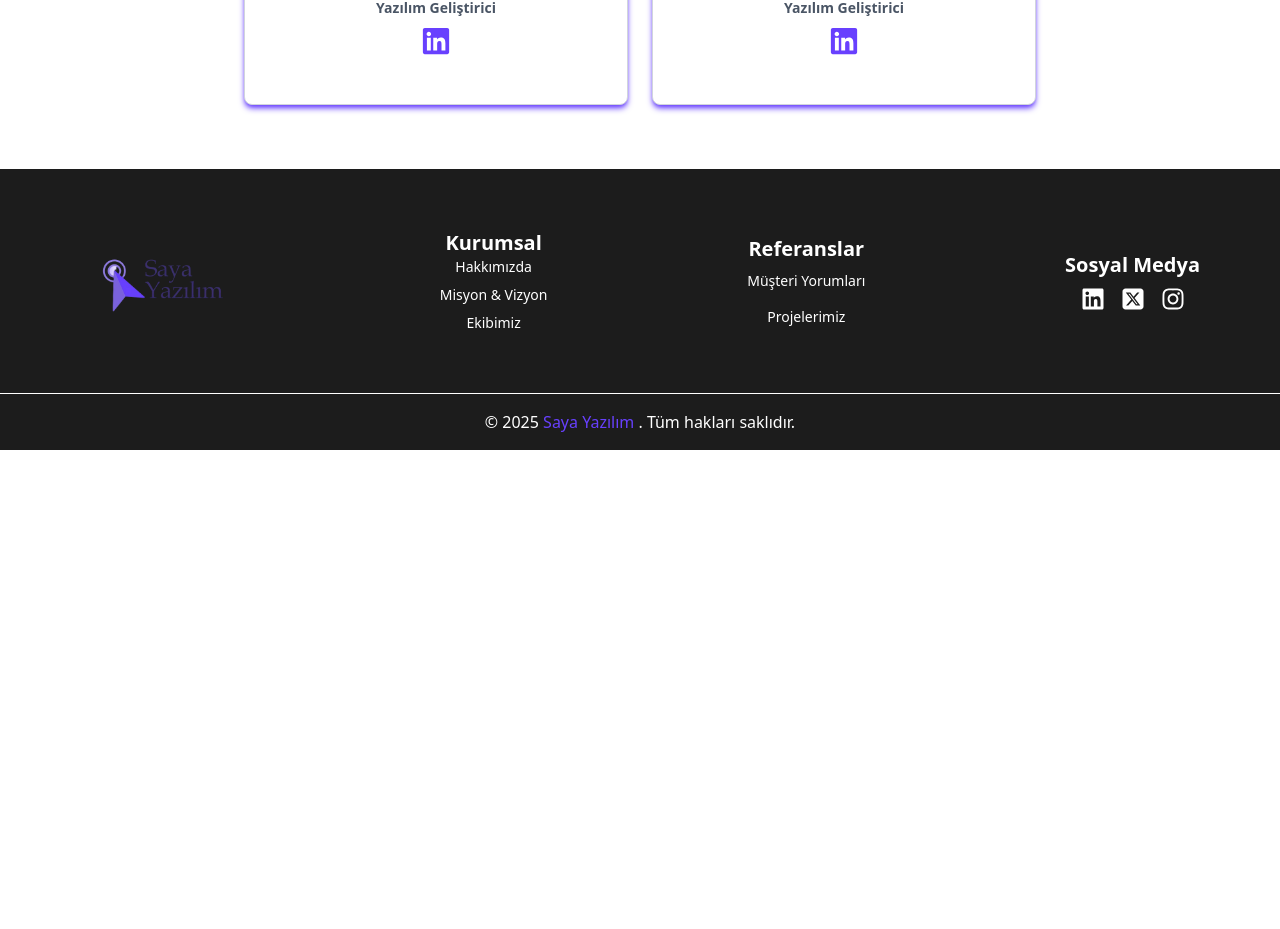
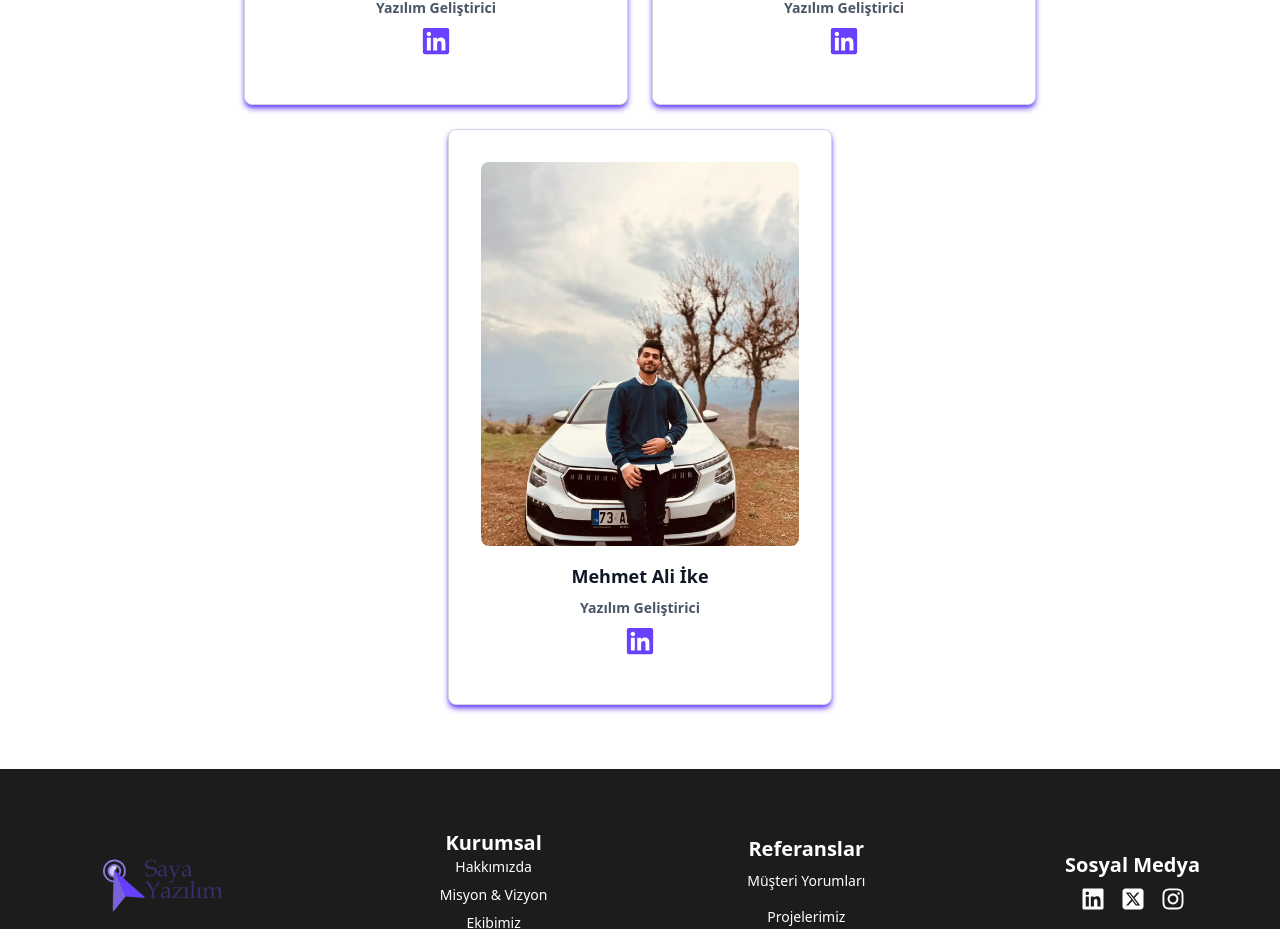
Before and after one commit to kubilaytaskafa/sayayazilim, a React (Vite) app: page /team in a window 1280 px wide. Shown: the part 1340-2269 px from the top of the page. Before the commit the page ends 1790 px from the top, so only its background shows below. Built offline with nearby package versions, Linux system fonts and the light colour scheme.

Commit message:
ekibimizin yeni üyesi eklendi

```diff
--- a/src/components/teamPageComponents/Employee.jsx
+++ b/src/components/teamPageComponents/Employee.jsx
@@ -3,6 +3,7 @@
 import kubilayTaskafa from "../../images/kubilaytaskafa.webp";
 import enesBattalOk from "../../images/enesbattalok.webp";
 import leventKok from "../../images/leventkok.webp";
+import mehmetAliIke from "../../images/mehmet-ali-ike.webp";
 import { FaLinkedin } from "react-icons/fa6";
 const Employee = () => {
   const employees = [
@@ -54,6 +55,18 @@
         },
       },
     },
+    {
+      id: 5,
+      name: "Mehmet Ali İke",
+      department: "Yazılım Geliştirici",
+      image: mehmetAliIke,
+      socialMedia: {
+        linkedin: {
+          icon: <FaLinkedin />,
+          url: "https://www.linkedin.com/in/mehmetaliike/",
+        },
+      },
+    },
   ];
 
   return (
```
Also changed, not shown: src/images/mehmet-ali-ike.webp (added).
